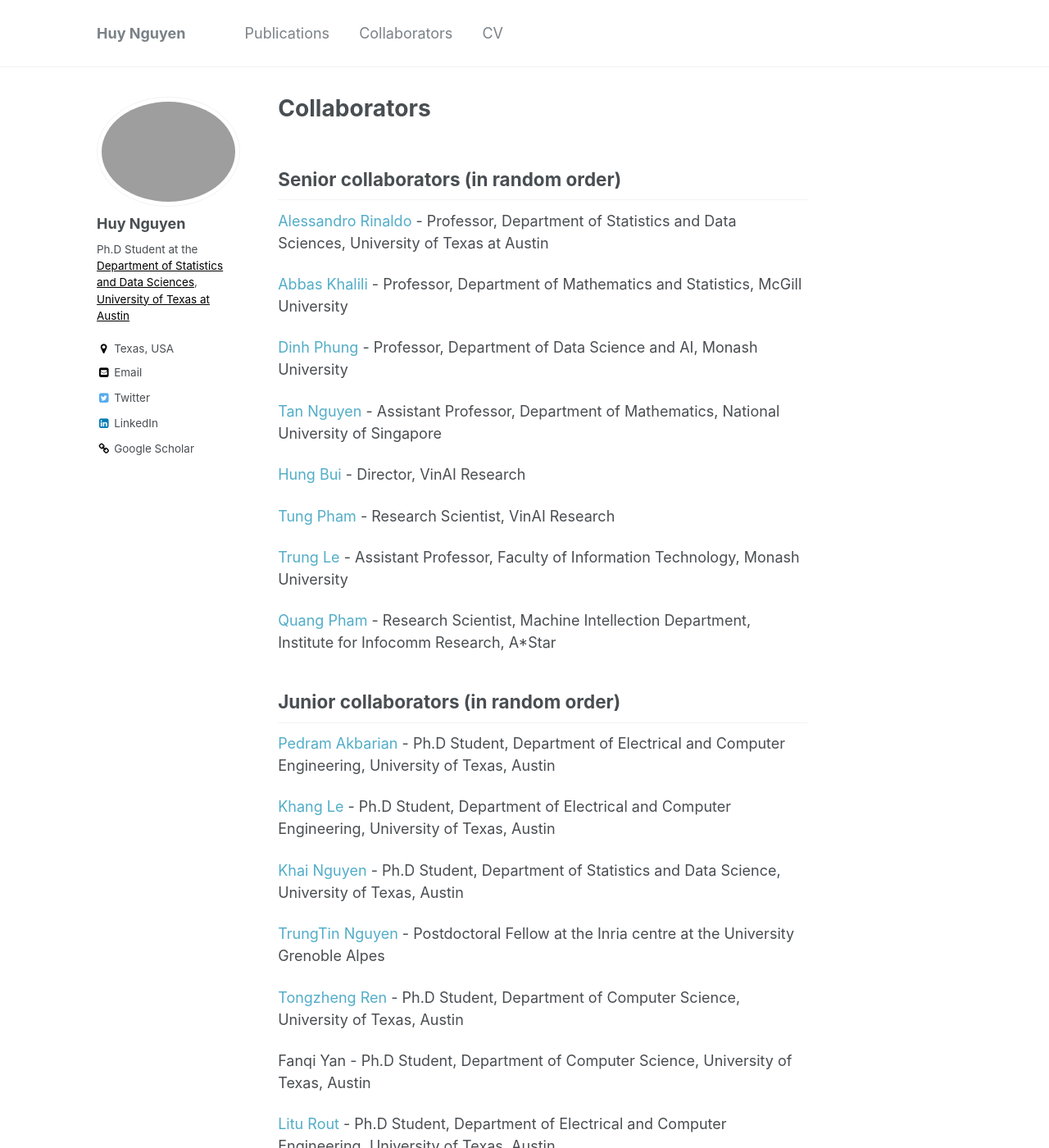
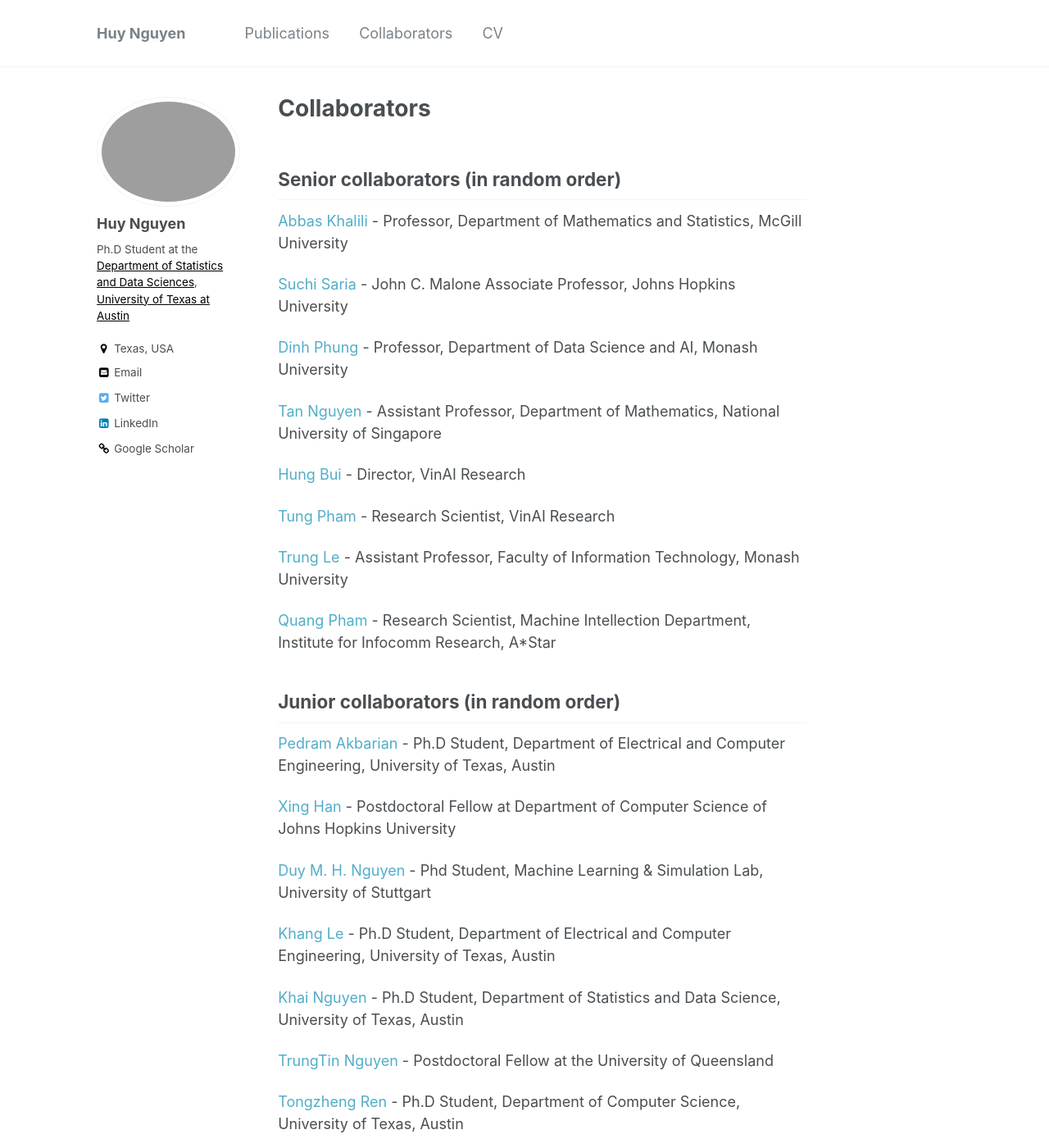
Before and after one commit to snowwhite2011/huyentrang0811.github.io, a Jekyll site: the page built from _pages/collabs.md, in a window 1280 px wide and 1400 px high. Shown: the whole window at 82% size. Built offline with Jekyll 4.4.1, drawn with Linux system fonts in a browser that asks for light colours.

Commit message:
Update collabs.md

```diff
--- a/_pages/collabs.md
+++ b/_pages/collabs.md
@@ -12,9 +12,9 @@ redirect_from:
 
 ## Senior collaborators (in random order)
 
-[Alessandro Rinaldo](https://arinaldo.github.io/) - Professor, Department of Statistics and Data Sciences, University of Texas at Austin
+[Abbas Khalili](https://www.math.mcgill.ca/khalili/) - Professor, Department of Mathematics and Statistics, McGill University
 
-[Abbas Khalili](https://www.math.mcgill.ca/khalili/) - Professor, Department of Mathematics and Statistics, McGill University
+[Suchi Saria](https://suchisaria.jhu.edu/) - John C. Malone Associate Professor, Johns Hopkins University
 
 [Dinh Phung](http://dinhphung.ml/) - Professor, Department of Data Science and AI, Monash University
 
@@ -33,11 +33,15 @@ redirect_from:
 
 [Pedram Akbarian](https://pedakb.github.io/) - Ph.D Student, Department of Electrical and Computer Engineering, University of Texas, Austin
 
+[Xing Han](https://aaronhan223.github.io/) - Postdoctoral Fellow at Department of Computer Science of Johns Hopkins University
+
+[Duy M. H. Nguyen](https://scholar.google.com/citations?user=_NIyeykAAAAJ&hl=en) - Phd Student, Machine Learning & Simulation Lab, University of Stuttgart
+
 [Khang Le](https://lntk.github.io/) - Ph.D Student, Department of Electrical and Computer Engineering, University of Texas, Austin
 
 [Khai Nguyen](https://khainb.github.io/) - Ph.D Student, Department of Statistics and Data Science, University of Texas, Austin
 
-[TrungTin Nguyen](https://trung-tinnguyen.github.io/) - Postdoctoral Fellow at the Inria centre at the University Grenoble Alpes
+[TrungTin Nguyen](https://trung-tinnguyen.github.io/) - Postdoctoral Fellow at the University of Queensland
 
 [Tongzheng Ren](https://www.cs.utexas.edu/~tzren/) - Ph.D Student, Department of Computer Science, University of Texas, Austin
 
```
